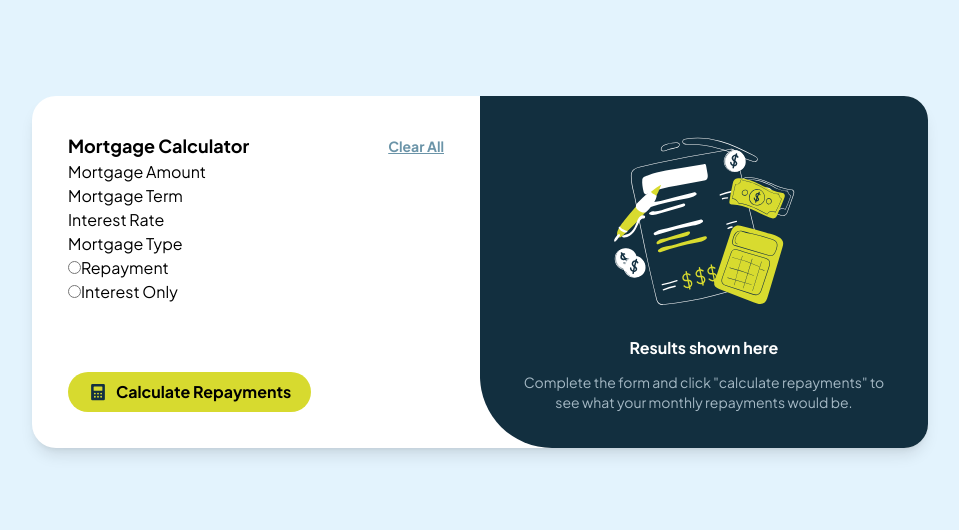
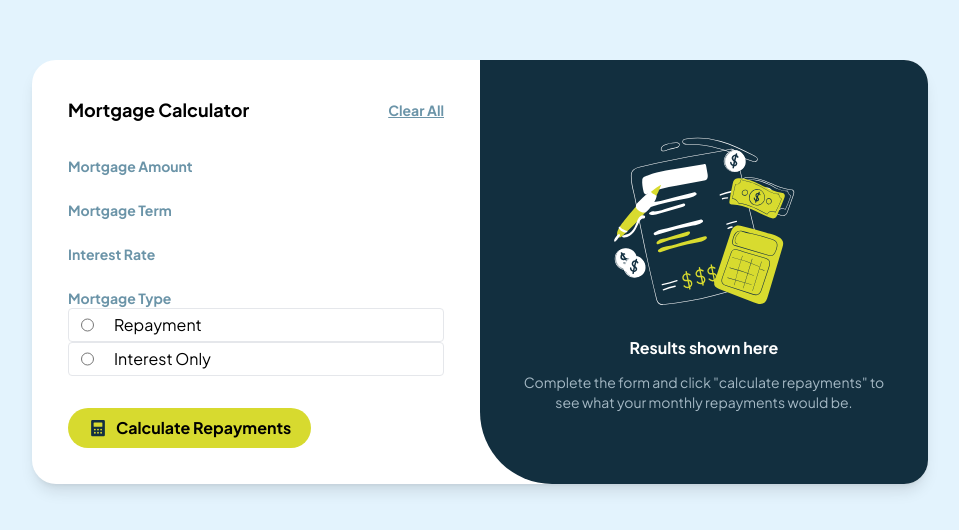
Before and after one commit to RomaLetodiani/mortgage-repayment-calculator, a React (Vite) app: page / in a window 1280 px wide. Shown: the part 128-658 px from the top of the page, without its empty margins (160-1119 px from the left). Built offline with nearby package versions, Linux system fonts and the light colour scheme.

Commit message:
Enhance LeftSideMain component by integrating Radio component for mortgage type selection and improve Label styling

```diff
--- a/src/components/MainCard/components/leftSide/components/LeftSide.main.tsx
+++ b/src/components/MainCard/components/leftSide/components/LeftSide.main.tsx
@@ -1,4 +1,5 @@
 import Label from "@/components/ui/Label";
+import Radio from "@/components/ui/Radio";
 import useSearchParams from "@/hooks/useSP";
 
 const LeftSideMain = () => {
@@ -26,7 +27,7 @@ const LeftSideMain = () => {
   const type = searchParams.get("type") || "";
 
   return (
-    <div className="flex-1">
+    <div className="flex-1 my-8">
       <div>
         <Label htmlFor="amount" label="Mortgage Amount" />
         <input type="number" id="amount" onChange={handleAmountChange} value={amount} />
@@ -41,26 +42,21 @@ const LeftSideMain = () => {
       </div>
       <div>
         <Label htmlFor="repayment" label="Mortgage Type" />
-        <div>
-          <input
-            type="radio"
+
+        <Radio
+          label="Repayment"
           id="repayment"
           value="repayment"
           onChange={handleTypeChange}
           checked={type === "repayment"}
         />
-          <label htmlFor="repayment">Repayment</label>
-        </div>
-        <div>
-          <input
-            type="radio"
+        <Radio
+          label="Interest Only"
           id="interest-only"
           value="interest-only"
           onChange={handleTypeChange}
           checked={type === "interest-only"}
         />
-          <label htmlFor="interest-only">Interest Only</label>
-        </div>
       </div>
     </div>
   );
--- a/src/components/MainCard/components/rightSide/components/Empty.render.tsx
+++ b/src/components/MainCard/components/rightSide/components/Empty.render.tsx
@@ -2,7 +2,7 @@ import illustrationEmpty from "@/assets/images/illustration-empty.svg";
 
 const EmptyRender = () => {
   return (
-    <div className="flex justify-center flex-col">
+    <div className="flex justify-center items-center h-full flex-col">
       <div className="flex justify-center">
         <img src={illustrationEmpty} alt="Empty" />
       </div>
--- a/src/components/ui/Label.tsx
+++ b/src/components/ui/Label.tsx
@@ -1,5 +1,9 @@
 const Label = ({ htmlFor, label }: { htmlFor: string; label: string }) => {
-  return <label htmlFor={htmlFor}>{label}</label>;
+  return (
+    <label className="text-slate-500 block text-sm font-semibold" htmlFor={htmlFor}>
+      {label}
+    </label>
+  );
 };
 
 export default Label;
```
Lines whose indentation alone changed are shown as unchanged.
